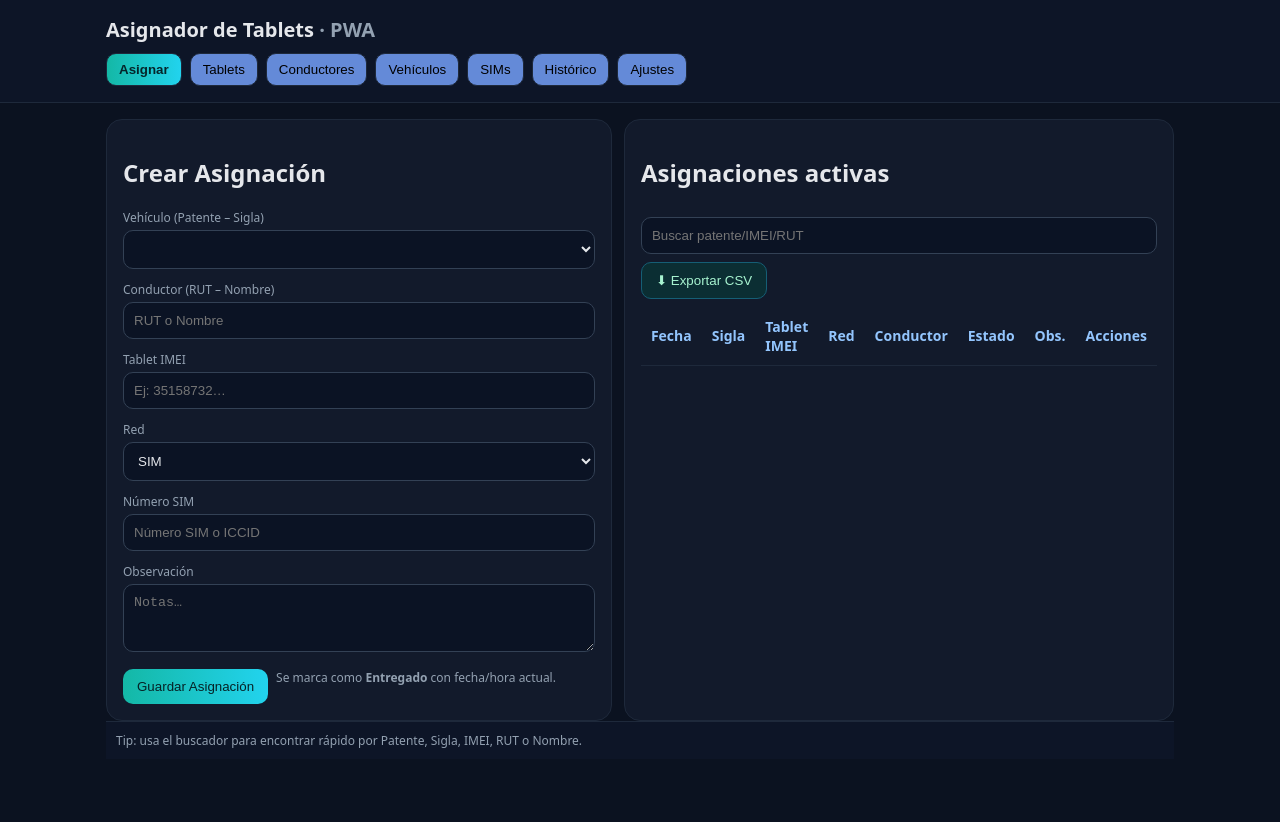
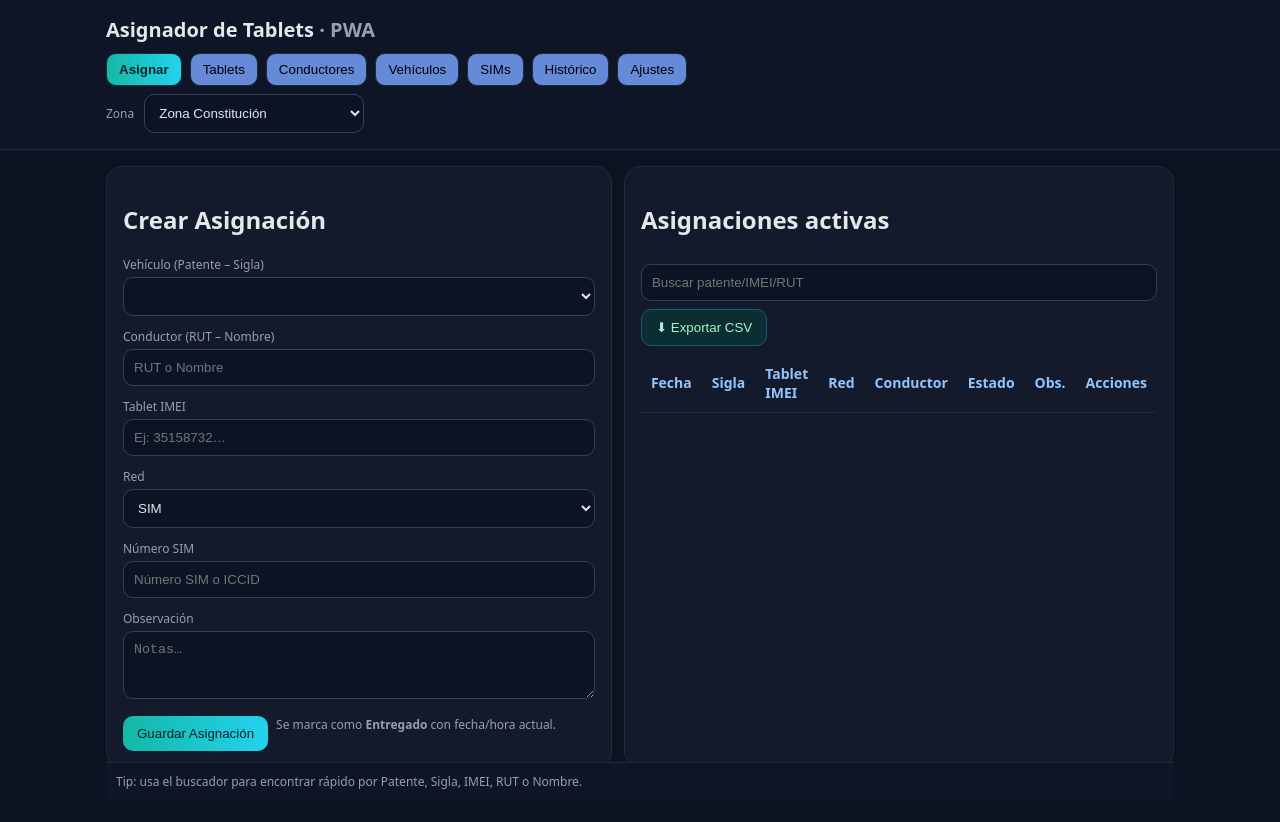
Before and after one commit to YhisleynLaraF/AsignaTablet, a plain HTML site: page index.html in a window 1280 px wide. Before the commit the page ends 800 px from the top, so only its background shows below. Drawn offline with Linux system fonts and the light colour scheme.

Commit message:
Add zone selection dropdown to index.html

```diff
--- a/index.html
+++ b/index.html
@@ -61,6 +61,17 @@
     <div class="wrap">
       <h1>Asignador de Tablets <span class="muted">· PWA</span></h1>
       <nav id="tabs"></nav>
+      <div class="row" style="margin-top:8px; gap:10px; align-items:center">
+        <label class="hint" style="margin:0">Zona</label>
+        <select id="zone-select" style="max-width:220px">
+          <option value="consti">Zona Constitución</option>
+          <option value="chillan">Zona Chillan</option>
+          <option value="arauco">Zona Arauco</option>
+          <option value="valdivia">Zona Valdivia</option>
+        </select>
+        <span id="zone-info" class="hint"></span>
+      </div>
+
     </div>
   </header>
   <main class="wrap">
```
